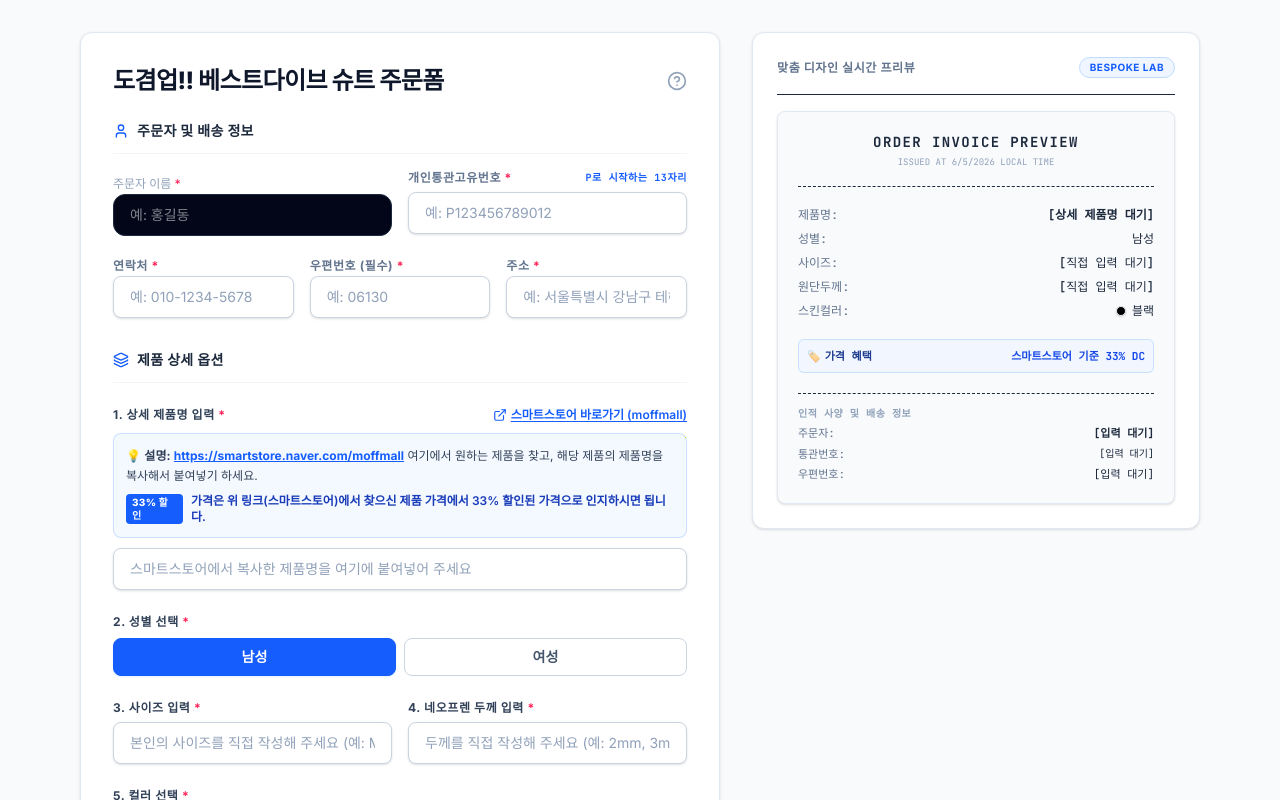
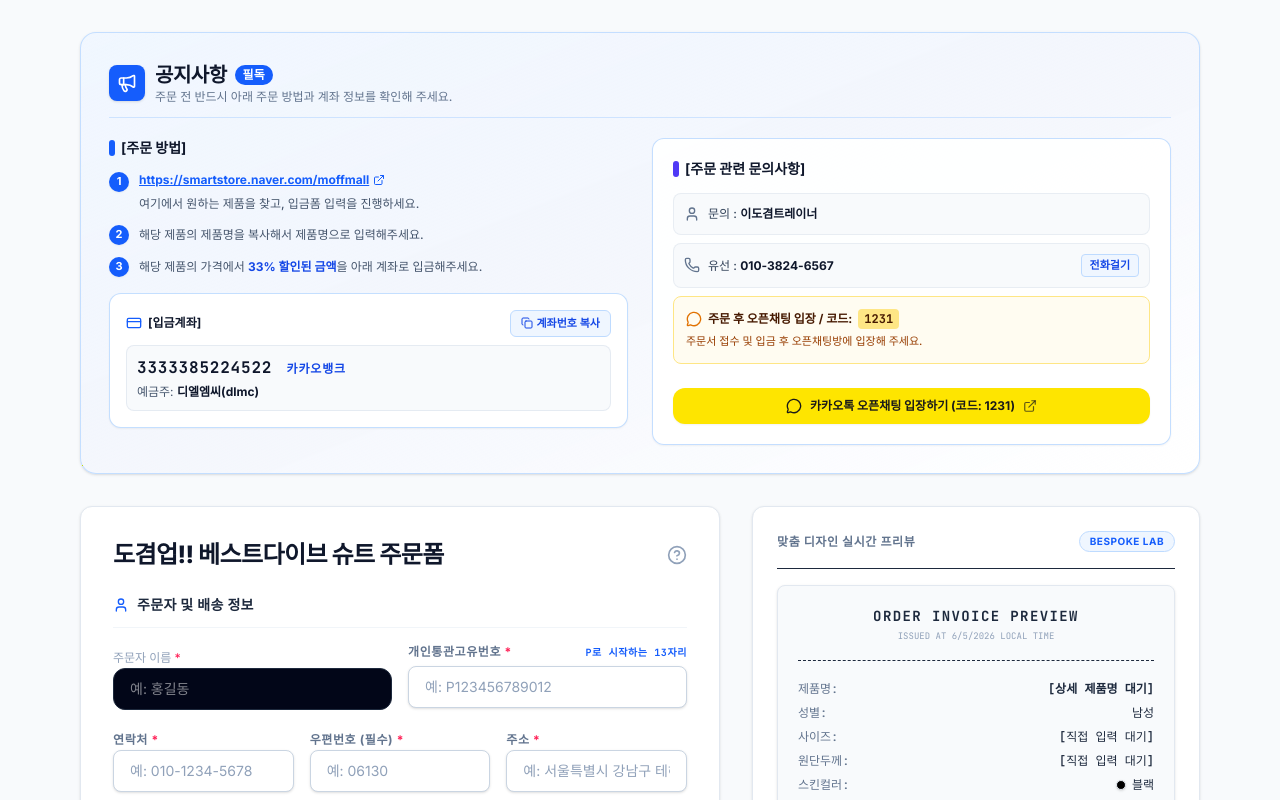
Before and after one commit to 9hyojeong-byte/DCFDG_suit_order, a React (Vite) app: page / in a window 1280 px wide. Shown: the top 800 px of the page. Built offline with nearby package versions, Linux system fonts and the light colour scheme; no server answers.

Commit message:
feat: add top notice banner with order instructions and inquiry details

```diff
--- a/src/App.tsx
+++ b/src/App.tsx
@@ -28,7 +28,9 @@
   Printer,
   X,
   CreditCard,
-  Download
+  Download,
+  Megaphone,
+  MessageCircle
 } from "lucide-react";
 import { toPng } from "html-to-image";
 import { renderReceiptCanvas } from "./receiptCanvas";
@@ -87,6 +89,13 @@
   const [isSubmitting, setIsSubmitting] = useState(false);
   const [isSavingImage, setIsSavingImage] = useState(false);
   const [submitResult, setSubmitResult] = useState<SubmissionResponse | null>(null);
+  const [copiedAccount, setCopiedAccount] = useState(false);
+
+  const handleCopyAccount = () => {
+    navigator.clipboard.writeText("3333385224522");
+    setCopiedAccount(true);
+    setTimeout(() => setCopiedAccount(false), 2000);
+  };
 
   // Sync historical submissions to local storage
   useEffect(() => {
@@ -397,6 +406,159 @@
 
       {/* Main Content Area */}
       <main className="max-w-6xl mx-auto px-4 pt-8">
+
+        {/* 1. TOP NOTICE & ORDER GUIDE SECTION */}
+        <section className="mb-8 bg-gradient-to-br from-blue-50/90 via-indigo-50/40 to-white border border-blue-200/90 rounded-2xl p-6 md:p-7 shadow-sm">
+          <div className="flex items-center gap-2.5 mb-5 pb-3 border-b border-blue-200/70">
+            <span className="p-2 bg-blue-600 text-white rounded-lg shadow-sm">
+              <Megaphone className="w-5 h-5" />
+            </span>
+            <div>
+              <h2 className="text-lg md:text-xl font-extrabold text-slate-900 tracking-tight flex items-center gap-2">
+                공지사항
+                <span className="text-xs font-semibold px-2 py-0.5 rounded-full bg-blue-600 text-white tracking-normal">
+                  필독
+                </span>
+              </h2>
+              <p className="text-xs text-slate-500 font-medium">주문 전 반드시 아래 주문 방법과 계좌 정보를 확인해 주세요.</p>
+            </div>
+          </div>
+
+          <div className="grid grid-cols-1 md:grid-cols-2 gap-6">
+            {/* 좌측: [주문 방법] 및 [입금계좌] */}
+            <div className="space-y-4">
+              <div>
+                <h3 className="text-sm font-bold text-slate-900 flex items-center gap-1.5 mb-3">
+                  <span className="w-1.5 h-4 bg-blue-600 rounded-full inline-block"></span>
+                  [주문 방법]
+                </h3>
+                <ol className="space-y-2.5 text-xs text-slate-700 leading-relaxed font-medium">
+                  <li className="flex items-start gap-2.5">
+                    <span className="flex-shrink-0 w-5 h-5 rounded-full bg-blue-600 text-white font-bold text-[11px] flex items-center justify-center mt-0.5 shadow-xs">
+                      1
+                    </span>
+                    <div className="space-y-1">
+                      <a
+                        href="https://smartstore.naver.com/moffmall"
+                        target="_blank"
+                        rel="noreferrer"
+                        className="inline-flex items-center gap-1 text-blue-600 hover:text-blue-800 underline font-bold transition-colors"
+                      >
+                        https://smartstore.naver.com/moffmall
+                        <ExternalLink className="w-3 h-3" />
+                      </a>
+                      <p className="text-slate-600">여기에서 원하는 제품을 찾고, 입금폼 입력을 진행하세요.</p>
+                    </div>
+                  </li>
+                  <li className="flex items-start gap-2.5">
+                    <span className="flex-shrink-0 w-5 h-5 rounded-full bg-blue-600 text-white font-bold text-[11px] flex items-center justify-center mt-0.5 shadow-xs">
+                      2
+                    </span>
+                    <p className="text-slate-600 mt-0.5">
+                      해당 제품의 제품명을 복사해서 제품명으로 입력해주세요.
+                    </p>
+                  </li>
+                  <li className="flex items-start gap-2.5">
+                    <span className="flex-shrink-0 w-5 h-5 rounded-full bg-blue-600 text-white font-bold text-[11px] flex items-center justify-center mt-0.5 shadow-xs">
+                      3
+                    </span>
+                    <p className="text-slate-600 mt-0.5">
+                      해당 제품의 가격에서 <strong className="text-blue-700 font-bold">33% 할인된 금액</strong>을 아래 계좌로 입금해주세요.
+                    </p>
+                  </li>
+                </ol>
+              </div>
+
+              {/* [입금계좌] 카드 */}
+              <div className="bg-white border border-blue-200/90 rounded-xl p-4 shadow-xs">
+                <div className="flex items-center justify-between mb-2">
+                  <span className="text-xs font-bold text-slate-900 flex items-center gap-1.5">
+                    <CreditCard className="w-4 h-4 text-blue-600" />
+                    [입금계좌]
+                  </span>
+                  <button
+                    type="button"
+                    onClick={handleCopyAccount}
+                    className="inline-flex items-center gap-1 px-2.5 py-1 text-[11px] font-semibold text-blue-700 bg-blue-50 hover:bg-blue-100 border border-blue-200 rounded-md transition-colors cursor-pointer"
+                  >
+                    {copiedAccount ? (
+                      <>
+                        <Check className="w-3 h-3 text-emerald-600" />
+                        <span className="text-emerald-700 font-bold">복사 완료!</span>
+                      </>
+                    ) : (
+                      <>
+                        <Copy className="w-3 h-3" />
+                        <span>계좌번호 복사</span>
+                      </>
+                    )}
+                  </button>
+                </div>
+                <div className="bg-slate-50 border border-slate-200/80 rounded-lg p-2.5 space-y-1">
+                  <div className="font-mono font-extrabold text-sm md:text-base text-slate-900 tracking-wider">
+                    3333385224522 <span className="font-sans text-xs font-bold text-blue-700 ml-1">카카오뱅크</span>
+                  </div>
+                  <div className="text-xs text-slate-600">
+                    예금주: <strong className="text-slate-900 font-bold">디엘엠씨(dlmc)</strong>
+                  </div>
+                </div>
+              </div>
+            </div>
+
+            {/* 우측: [주문 관련 문의사항] */}
+            <div className="bg-white/90 border border-blue-200/90 rounded-xl p-5 flex flex-col justify-between shadow-xs">
+              <div className="space-y-3.5">
+                <h3 className="text-sm font-bold text-slate-900 flex items-center gap-1.5">
+                  <span className="w-1.5 h-4 bg-indigo-600 rounded-full inline-block"></span>
+                  [주문 관련 문의사항]
+                </h3>
+
+                <div className="space-y-2 text-xs text-slate-700 leading-relaxed font-medium">
+                  <div className="flex items-center gap-2 p-2.5 bg-slate-50 rounded-lg border border-slate-200/70">
+                    <User className="w-4 h-4 text-slate-500 shrink-0" />
+                    <span>문의 : <strong className="text-slate-900 font-bold">이도겸트레이너</strong></span>
+                  </div>
+
+                  <div className="flex items-center justify-between p-2.5 bg-slate-50 rounded-lg border border-slate-200/70">
+                    <div className="flex items-center gap-2">
+                      <Phone className="w-4 h-4 text-slate-500 shrink-0" />
+                      <span>유선 : <strong className="text-slate-900 font-bold">010-3824-6567</strong></span>
+                    </div>
+                    <a
+                      href="tel:010-3824-6567"
+                      className="px-2 py-0.5 text-[11px] font-bold text-blue-700 bg-blue-50 border border-blue-200 rounded hover:bg-blue-100 transition-colors"
+                    >
+                      전화걸기
+                    </a>
+                  </div>
+
+                  <div className="p-3 bg-amber-50/70 border border-amber-200 rounded-lg text-amber-900 space-y-1">
+                    <div className="font-bold flex items-center gap-1.5 text-xs text-amber-950">
+                      <MessageCircle className="w-4 h-4 text-amber-600 shrink-0" />
+                      주문 후 오픈채팅 입장 / 코드: <span className="bg-amber-200 text-amber-950 px-1.5 py-0.5 rounded font-mono font-extrabold text-[12px]">1231</span>
+                    </div>
+                    <p className="text-[11px] text-amber-800">
+                      주문서 접수 및 입금 후 오픈채팅방에 입장해 주세요.
+                    </p>
+                  </div>
+                </div>
+              </div>
+
+              <div className="pt-4 mt-2">
+                <a
+                  href="https://open.kakao.com/o/gqd3A2Pi"
+                  target="_blank"
+                  rel="noreferrer"
+                  className="w-full inline-flex items-center justify-center gap-2 py-2.5 px-4 bg-[#FEE500] hover:bg-[#FDD835] text-[#191919] font-bold text-xs rounded-xl shadow-xs transition-colors"
+                >
+                  <MessageCircle className="w-4 h-4 text-[#191919]" />
+                  <span>카카오톡 오픈채팅 입장하기 (코드: 1231)</span>
+                  <ExternalLink className="w-3.5 h-3.5 text-[#191919]/70" />
+                </a>
+              </div>
+            </div>
+          </div>
+        </section>
 
         {/* 2. CORE TWO-COLUMN LAYOUT: SURVING FORM & PREVIEW/INSPECTOR */}
         <section className="grid grid-cols-1 lg:grid-cols-12 gap-8 items-start">
```
